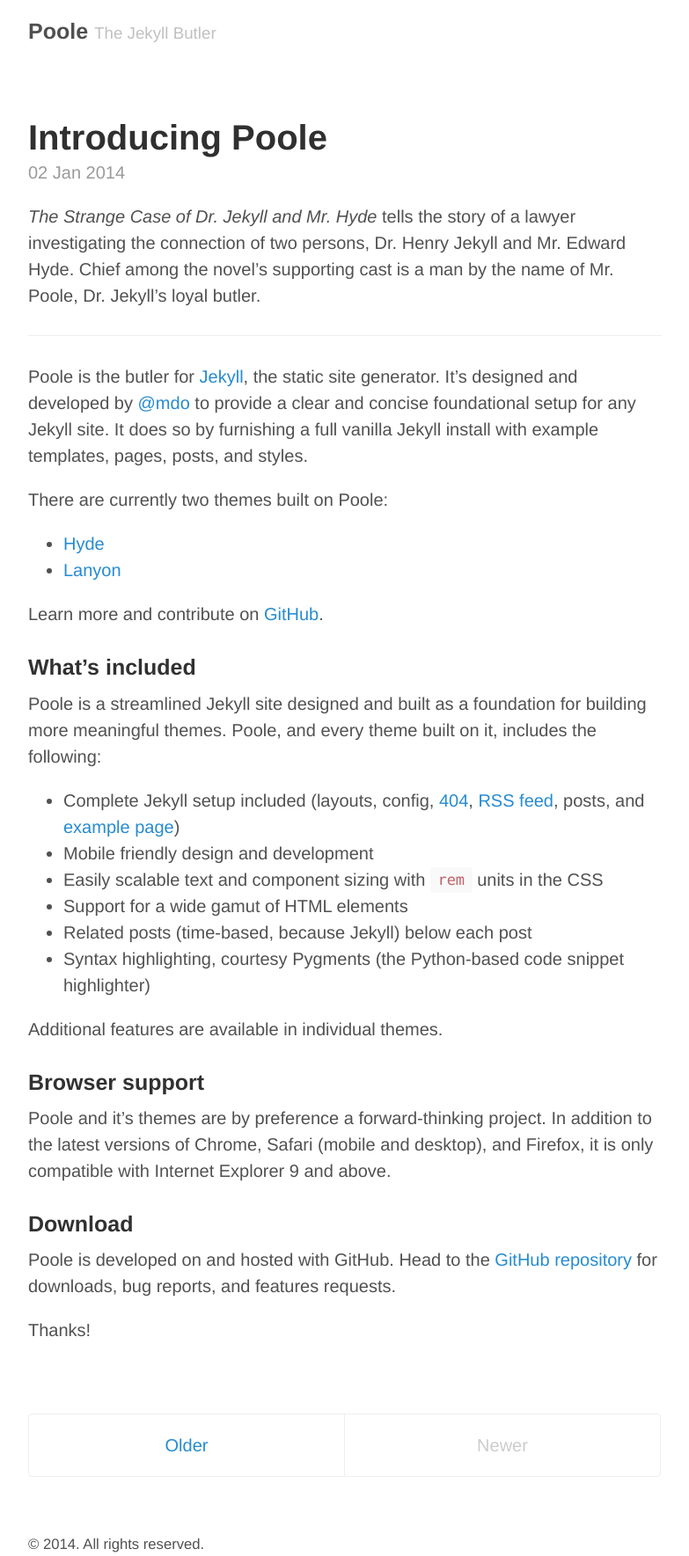
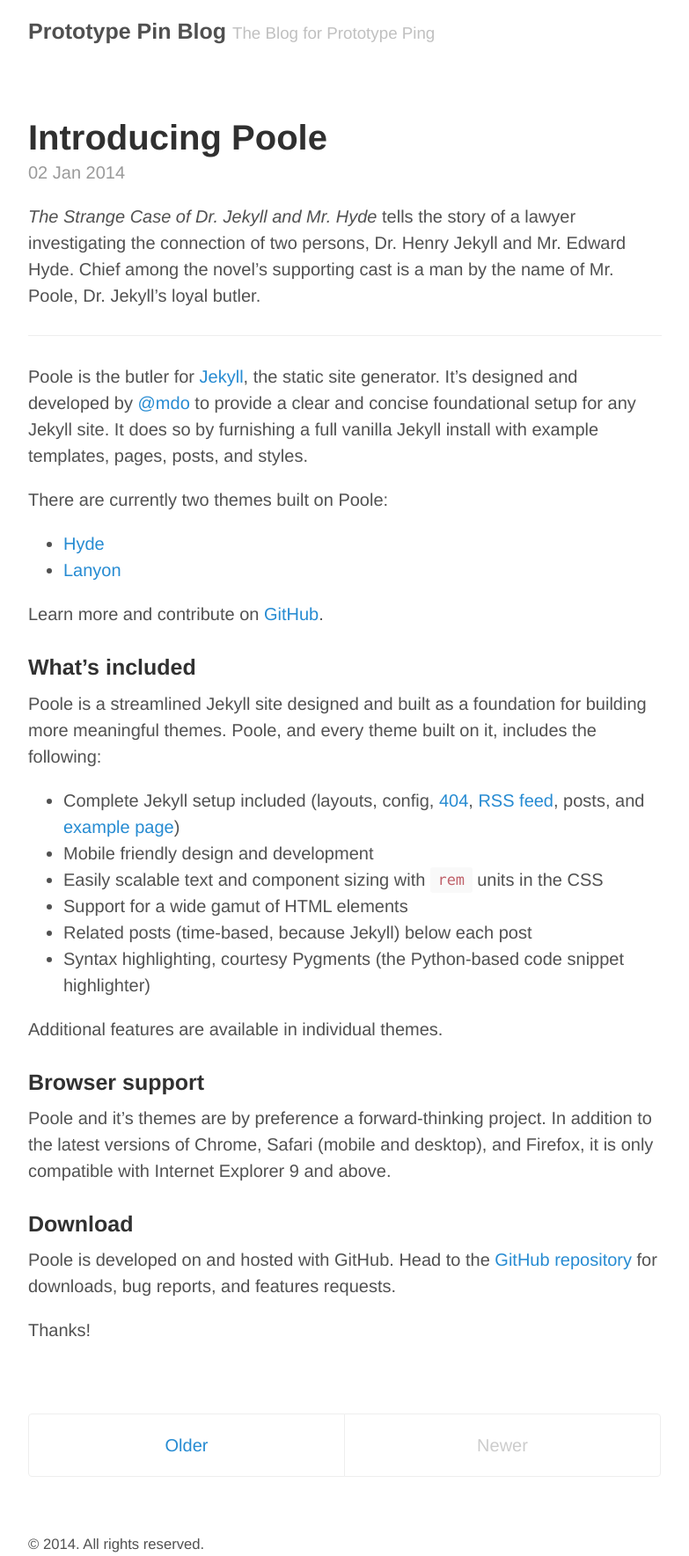
Before and after one commit to thsonvt/thsonvt.github.io, a Jekyll site: the page built from index.html, in a window 1280 px wide. Shown: the whole page at 88% size, without its empty margins (248-1031 px from the left). Built offline with Jekyll 4.4.1, drawn with Linux system fonts in a browser that asks for light colours; Markdown is read by kramdown in place of the engine named in the settings; the list of posts is cut into pages by our own code.

Commit message:
change some information under config

```diff
--- a/_config.yml
+++ b/_config.yml
@@ -7,15 +7,15 @@ permalink:        pretty
 relative_permalinks: true
 
 # Setup
-title:            Poole
-tagline:          The Jekyll Butler
-url:              http://getpoole.com
+title:            Prototype Pin Blog
+tagline:          The Blog for Prototype Ping
+url:              http://blog.prototypepin.com
 paginate:         1
 baseurl:          /
 author:
-  name:           Mark Otto
-  url:            https://twitter.com/mdo
-  email:          markdotto@gmail.com
+  name:           Prototype Pin
+  url:            https://twitter.com/prototypepin
+  email:          thsonvt@gmail.com
 
 # Custom vars
 version:          1.0.0
```
